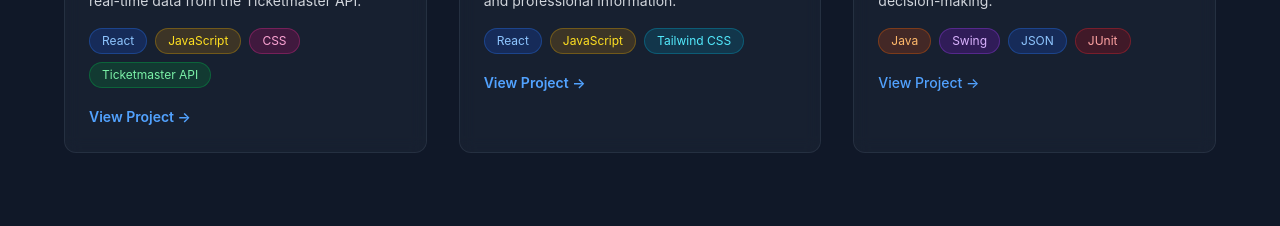
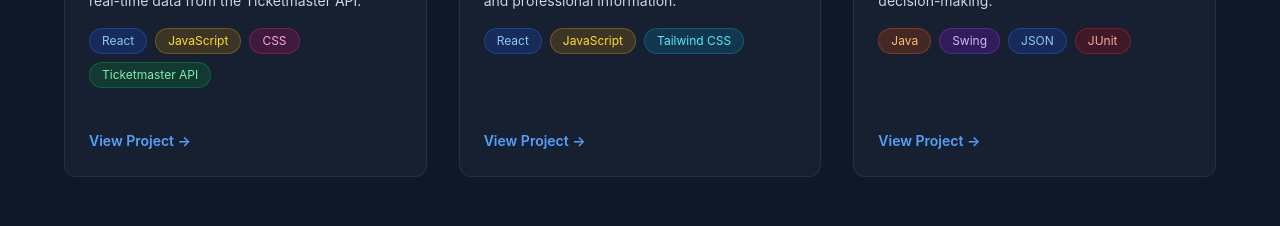
Before and after one commit to nathan-wooo/portfolio-website, a React (Vite) app: page / in a window 1280 px wide. Shown: the part 2289-2515 px from the top of the page. Built offline with nearby package versions, Linux system fonts and the light colour scheme.

Commit message:
Added div box for "view proj" button so it's consistent on the bottom left of individual project card

```diff
--- a/src/App.jsx
+++ b/src/App.jsx
@@ -167,7 +167,9 @@ const App = () => {
           </div>
 
           {/* Project Link */}
-          <div className="mt-auto">
+
+        </div>
+          <div className="pb-6 px-6 mt-auto">
             <a
               href="https://github.com/nathan-wooo/vancouver-event-hub"
               target="_blank"
@@ -176,7 +178,6 @@ const App = () => {
             >
               View Project →
             </a>
-          </div>
           </div>
       </div>
 
@@ -202,7 +203,9 @@ const App = () => {
             <span className="px-3 py-1 bg-cyan-600/20 border border-cyan-500/30 rounded-full text-xs text-cyan-300">Tailwind CSS</span>
           </div>
 
-          <div className="mt-auto">
+
+        </div>
+          <div className="pb-6 pl-6 mt-auto">
             <a
               href="https://github.com/nathan-wooo/portfolio-website"
               target="_blank"
@@ -211,7 +214,6 @@ const App = () => {
             >
               View Project →
             </a>
-          </div>
           </div>
       </div>
 
@@ -236,11 +238,13 @@ const App = () => {
             <span className="px-3 py-1 bg-blue-600/20 border border-blue-500/30 rounded-full text-xs text-blue-300">JSON</span>
             <span className="px-3 py-1 bg-red-600/20 border border-red-500/30 rounded-full text-xs text-red-300">JUnit</span>
           </div>
+        </div>
+          <div className="pb-6 pl-6 mt-auto">
             <a
               href="https://github.com/nathan-wooo/win-loss-tracker"
               target="_blank"
               rel="noopener noreferrer"
-            className="text-blue-400 hover:text-blue-300 text-sm font-medium transition-colors"
+              className="text-blue-400 hover:text-blue-300 text-sm font-semibold transition-colors"
             >
               View Project →
             </a>
```
Lines whose indentation alone changed are shown as unchanged.
